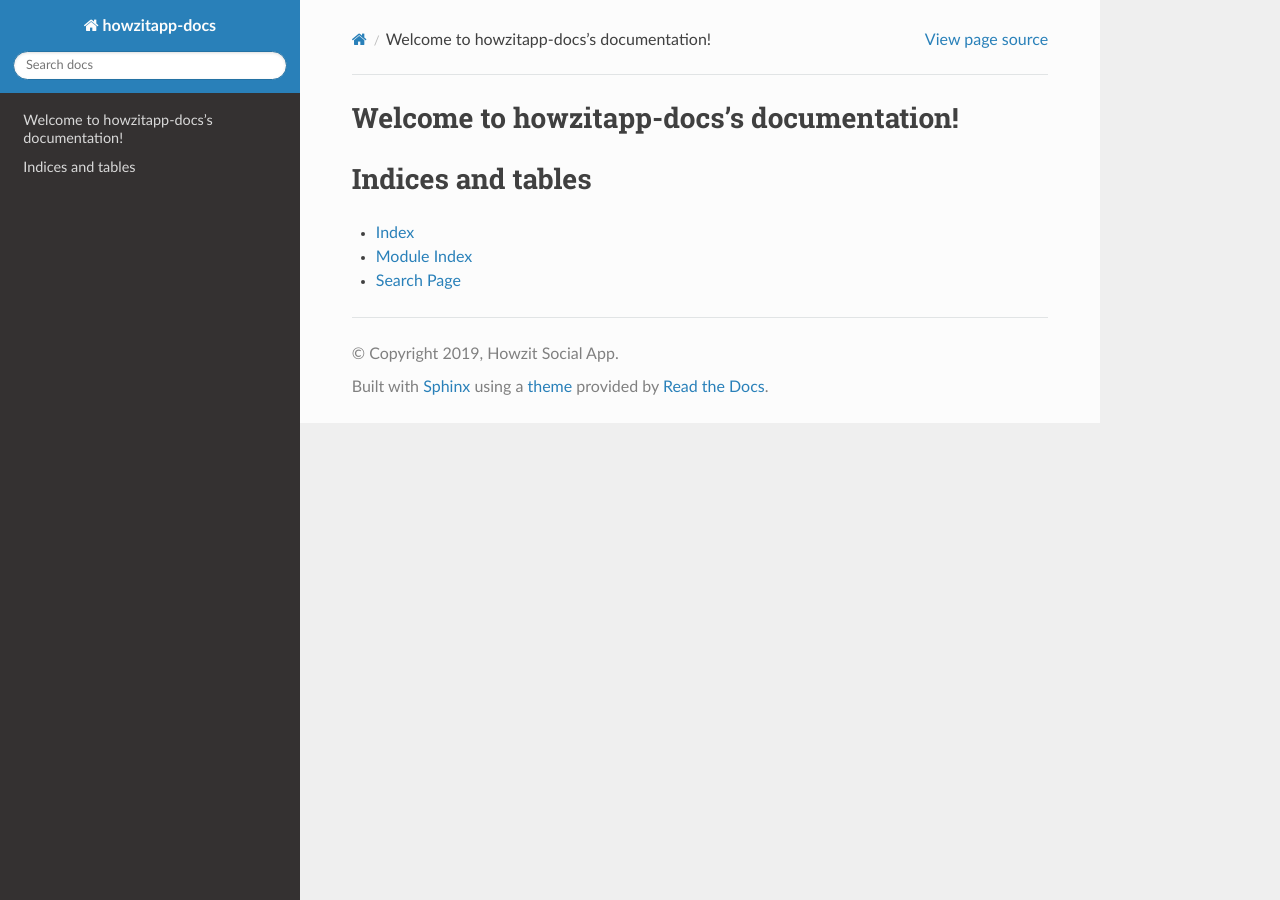
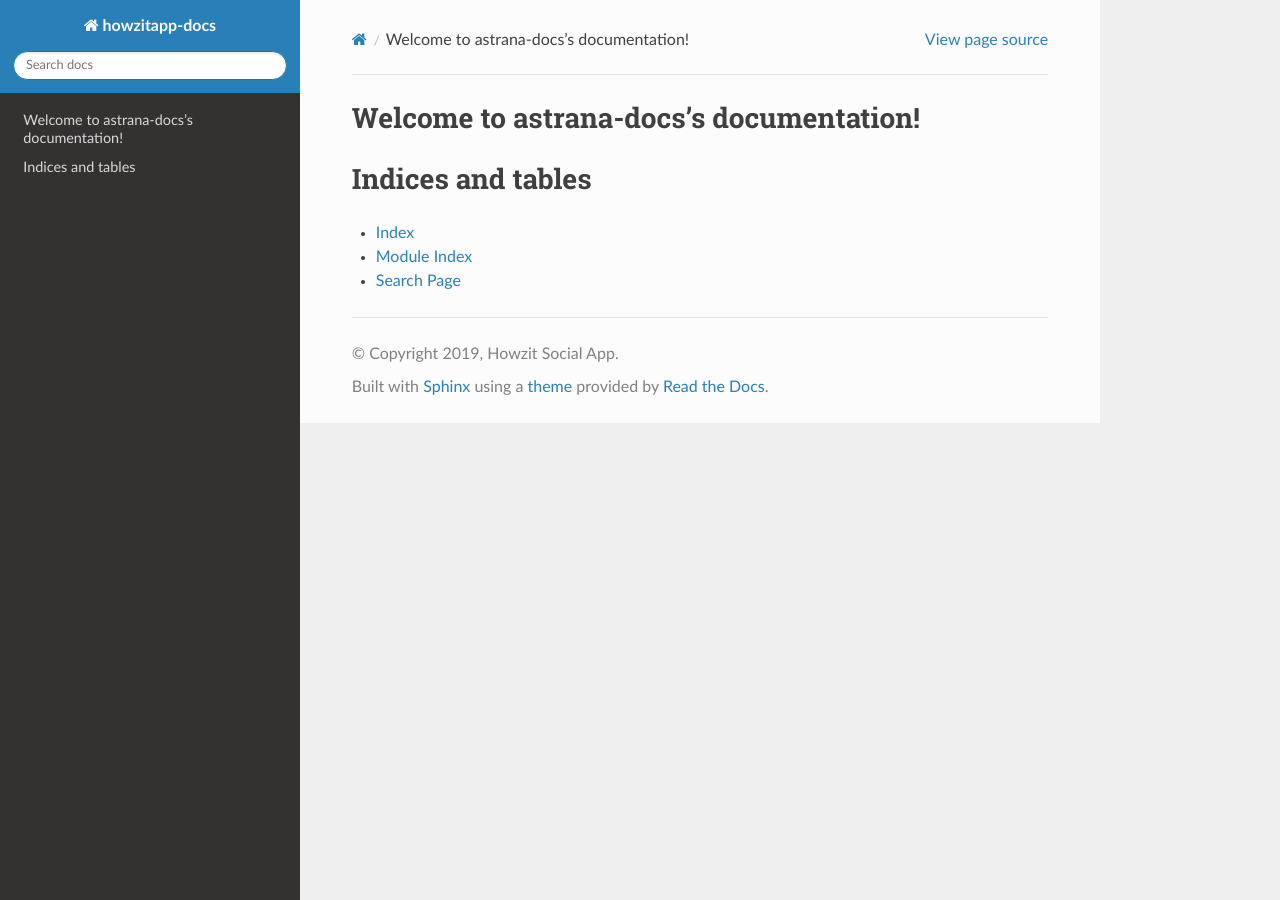
Before and after one commit to astrana-project/astrana-docs, a Sphinx documentation site: the page built from source/index.rst, in a window 1280 px wide. Built offline with Sphinx 7.4.7 and the Read the Docs theme 2.0.0, drawn with Linux system fonts in a browser that asks for light colours.

Commit message:
Update index.rst

```diff
--- a/source/index.rst
+++ b/source/index.rst
@@ -1,9 +1,9 @@
-.. howzitapp-docs documentation master file, created by
+.. astrana-docs documentation master file, created by
    sphinx-quickstart on Mon Jun 24 00:08:16 2019.
    You can adapt this file completely to your liking, but it should at least
    contain the root `toctree` directive.
 
-Welcome to howzitapp-docs's documentation!
+Welcome to astrana-docs's documentation!
 ==========================================
 
 .. toctree::
```
